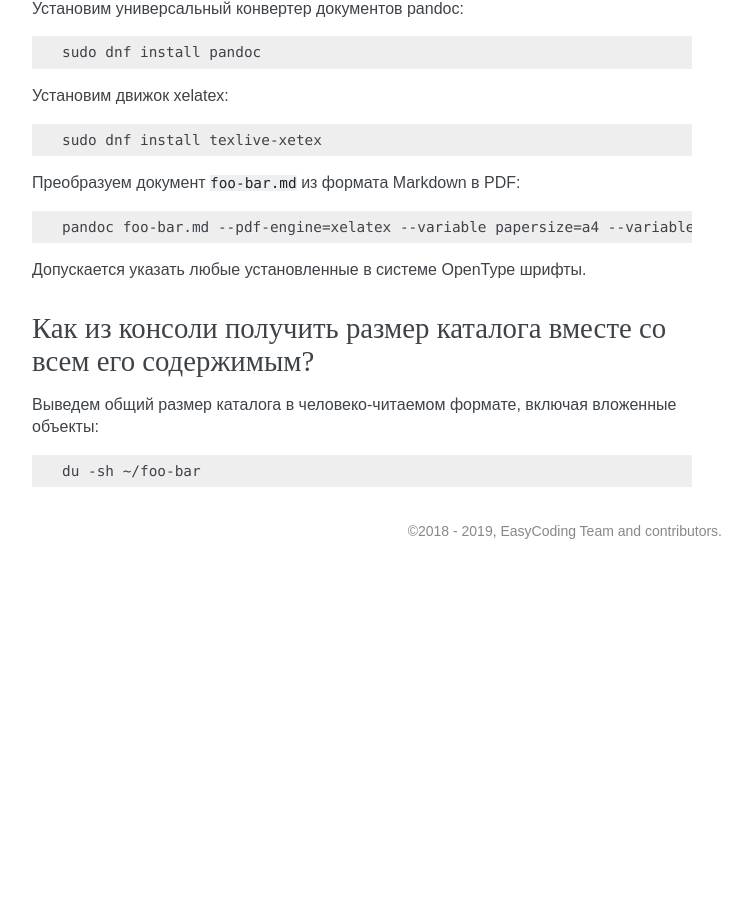
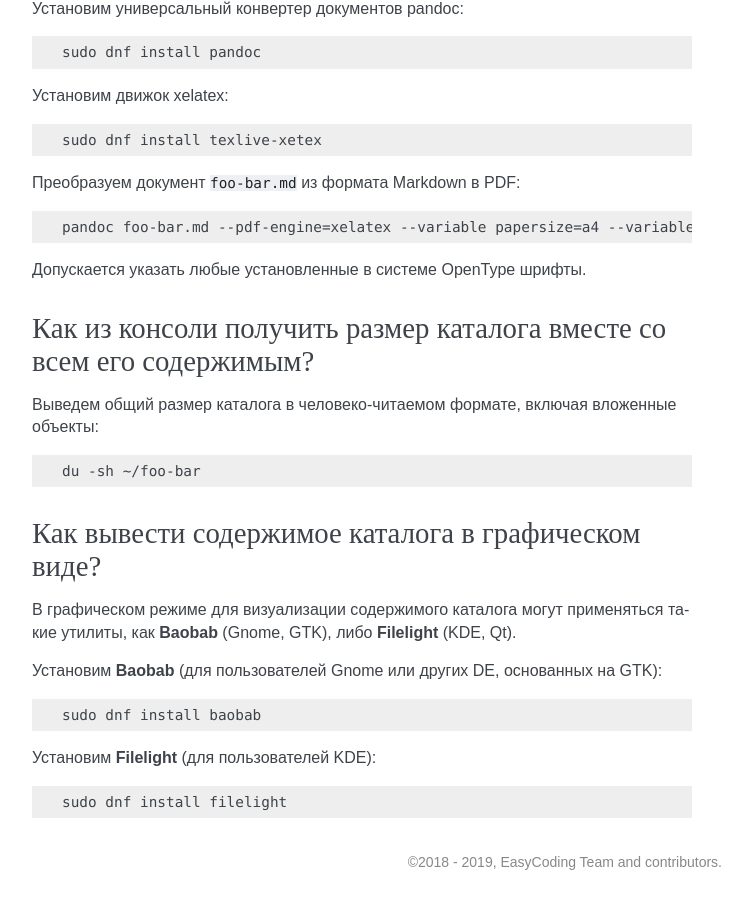
Before and after one commit to RussianFedora/FAQ, a Sphinx documentation site: the page built from source/using-applications.rst, in a window 1280 px wide and 900 px high, scrolled down 16880 px. Shown: the whole window, without its empty margins (388-1140 px from the left). Built offline with Sphinx 7.4.7, drawn with Linux system fonts in a browser that asks for light colours; before the commit the page ends 17449 px from its top, so only the background shows below that; some of the changed text lies outside the part shown.

Commit message:
Added question about gathering contents of specified directory in GUI mode.

```diff
--- a/source/using-applications.rst
+++ b/source/using-applications.rst
@@ -920,8 +920,8 @@ Zip-архивы, созданные штатными средствами ОС
 
 Допускается указать любые установленные в системе OpenType шрифты.
 
-.. index:: du, disk usage, coreutils, directory size
-.. _directory-size:
+.. index:: du, disk usage, coreutils, directory size, console
+.. _directory-size-console:
 
 Как из консоли получить размер каталога вместе со всем его содержимым?
 =========================================================================
@@ -931,3 +931,23 @@ Zip-архивы, созданные штатными средствами ОС
 .. code-block:: text
 
     du -sh ~/foo-bar
+
+.. index:: disk usage, directory size, filelight, baobab
+.. _directory-size-gui:
+
+Как вывести содержимое каталога в графическом виде?
+======================================================
+
+В графическом режиме для визуализации содержимого каталога могут применяться такие утилиты, как **Baobab** (Gnome, GTK), либо **Filelight** (KDE, Qt).
+
+Установим **Baobab** (для пользователей Gnome или других DE, основанных на GTK):
+
+.. code-block:: text
+
+    sudo dnf install baobab
+
+Установим **Filelight** (для пользователей KDE):
+
+.. code-block:: text
+
+    sudo dnf install filelight
```
